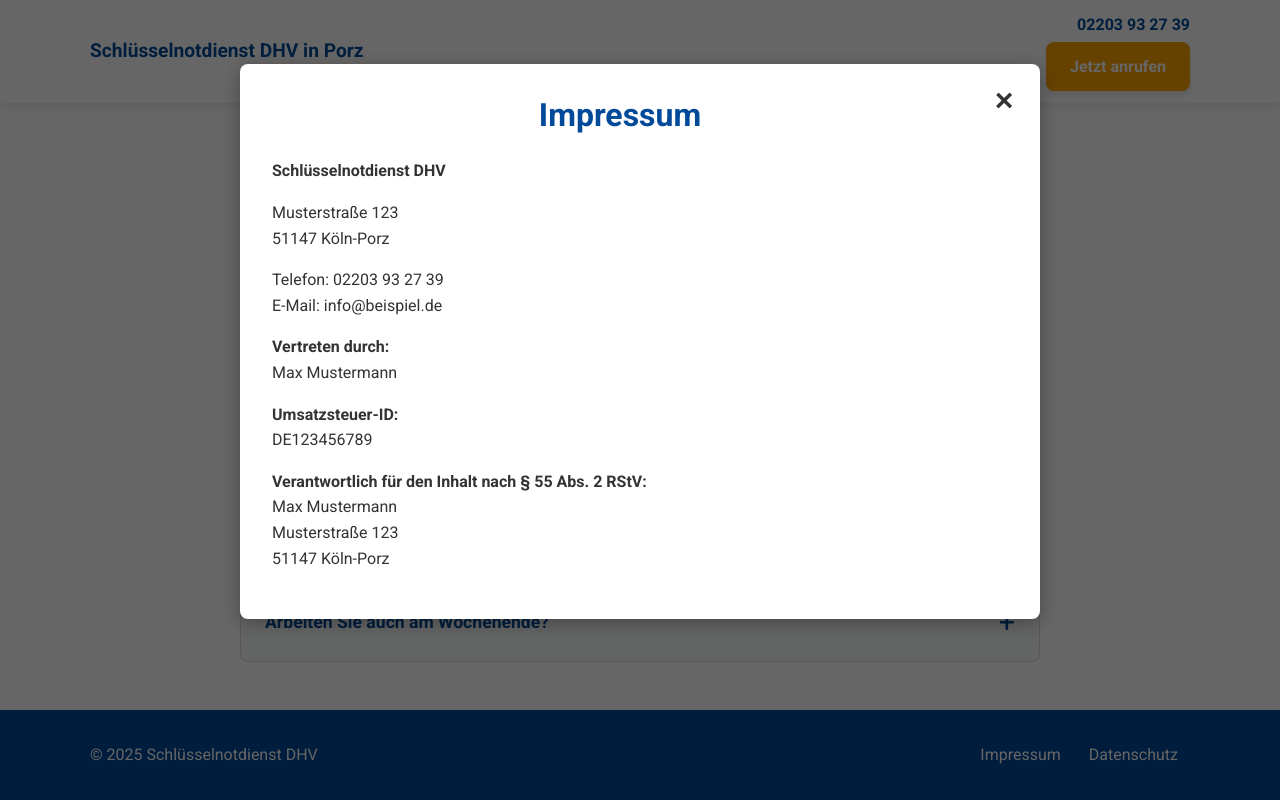
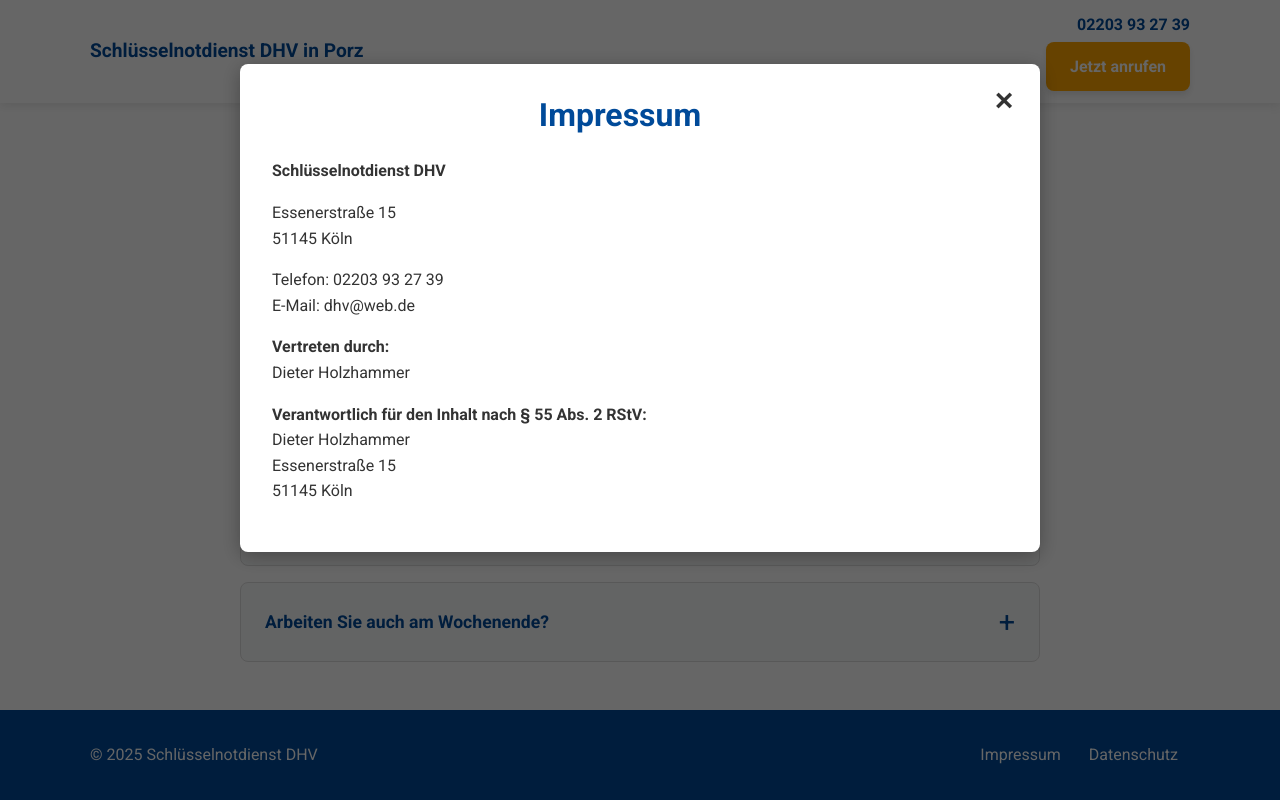
Before and after one commit to alexholzhammer/dhv, a plain HTML site: page index.html in a window 1280 px wide. Both pictures are taken after a click on the link "Impressum". Shown: the part 2270-3070 px from the top of the page. Drawn offline with Linux system fonts and the light colour scheme.

Commit message:
Update index.html

```diff
--- a/index.html
+++ b/index.html
@@ -1428,15 +1428,13 @@
 
             <p><strong>Schlüsselnotdienst DHV</strong></p>
 
-            <p>Musterstraße 123<br>51147 Köln-Porz</p>
-
-            <p>Telefon: 02203 93 27 39<br>E-Mail: info@beispiel.de</p>
-
-            <p><strong>Vertreten durch:</strong><br>Max Mustermann</p>
-
-            <p><strong>Umsatzsteuer-ID:</strong><br>DE123456789</p>
-
-            <p><strong>Verantwortlich für den Inhalt nach § 55 Abs. 2 RStV:</strong><br>Max Mustermann<br>Musterstraße 123<br>51147 Köln-Porz</p>
+            <p>Essenerstraße 15<br>51145 Köln</p>
+
+            <p>Telefon: 02203 93 27 39<br>E-Mail: dhv@web.de</p>
+
+            <p><strong>Vertreten durch:</strong><br>Dieter Holzhammer</p>
+
+            <p><strong>Verantwortlich für den Inhalt nach § 55 Abs. 2 RStV:</strong><br>Dieter Holzhammer<br>Essenerstraße 15<br>51145 Köln</p>
 
         </div>
 
```
